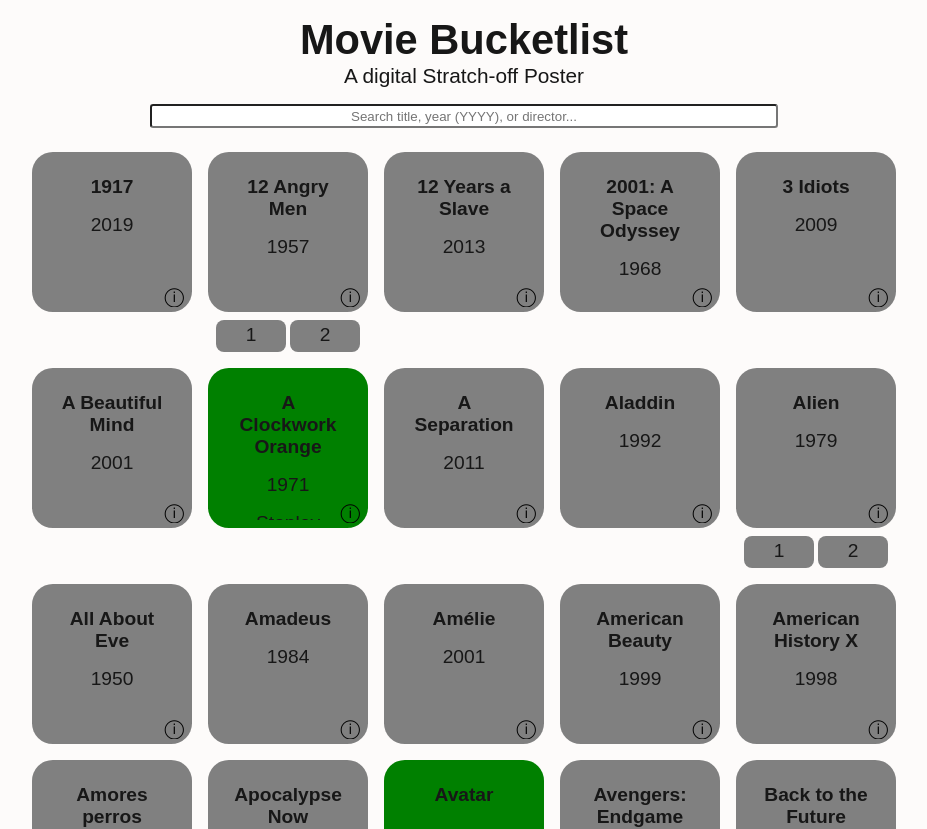
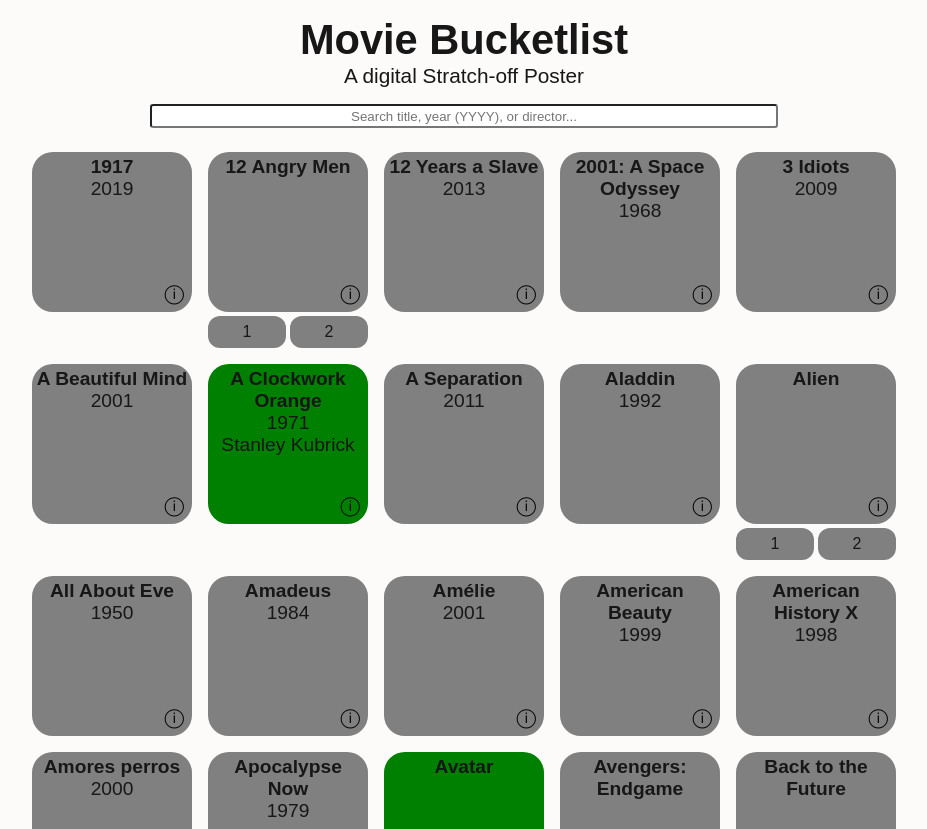
Before and after one commit to MsFairyViolet/movie-bucketlist, a Next.js app in the folder movie-bucketlist-frontend/: page / in a window 1280 px wide. Shown: the top 829 px of the page, without its empty margins (176-1103 px from the left). Built offline with nearby package versions, Linux system fonts and the light colour scheme.

Commit message:
Fix Info Button on Series and Movies Card Redesign code

```diff
--- a/movie-bucketlist-frontend/next.config.mjs
+++ b/movie-bucketlist-frontend/next.config.mjs
@@ -1,4 +1,6 @@
 /** @type {import('next').NextConfig} */
-const nextConfig = {};
+const nextConfig = {
+    productionBrowserSourceMaps: true,
+};
 
 export default nextConfig;
--- a/movie-bucketlist-frontend/src/app/globals.css
+++ b/movie-bucketlist-frontend/src/app/globals.css
@@ -70,19 +70,21 @@
   justify-content: center;
   gap: 0.5rem;
   padding: 0.5rem;
+  align-items: flex-start;
 }
 
-.no-results {
-  text-align: center;
-  font-size: 1.2rem;
-  color: gray;
-  margin-top: 20px;
+.series-container {
+  display: flex;
+  flex-direction: column;
+  align-items: center;
+
 }
 
 .movie-card,
 .series-card {
-  position: relative;
+  background-color: lightblue;
   width: calc(29vw - 0.5rem);
+  min-width: 120px;
   aspect-ratio: 1;
   border-radius: 1.3rem;
   display: flex;
@@ -91,54 +93,32 @@
   text-align: center;
 }
 
-.movie-card *,
-.series-card * {
+.card-details{
   font-size: min(0.9rem, 3vw);
-  padding: 0.5rem;
+  padding: 0.25rem;
   word-break: break-word;
   hyphens: auto;
   overflow: hidden;
 }
 
-.movie-card *:last-child,
-.series-card *:last-child {
-  padding-bottom: 0;
-}
-
-.movie-info-btn {
-  position: absolute;
-  bottom: 0.3rem;
-  right: 0.5rem;
-  padding: 0;
+.info-btn {
+  display: flex;
+  justify-content: flex-end;
+  align-self: flex-end;
+  margin-top: auto;
+  padding: 0.5rem;
   font-size: 1em;
   background: none;
   border: none;
   cursor: pointer;
 }
 
-.series-info-btn {
-  position: absolute;
-  bottom: 2.8rem;
-  right: 0.5rem;
-  padding: 0;
-  font-size: 1em;
-  background: none;
-  border: none;
-  cursor: pointer;
-}
-
-.series-container {
-  display: flex;
-  flex-direction: column;
-  align-items: center;
-  padding: 0;
-}
-
-.sub-movies{
+.sub-movie-container{
   display: flex;
   flex-wrap: wrap;
   justify-content: center;
   gap: 0.25rem;
+  margin-top: 0.25rem;
   width: 100%;
 }
 
@@ -148,7 +128,7 @@
   align-items: center;
   justify-content: center;
   text-align: center;
-  border-radius: 0.5rem;
+  border-radius: 0.75rem;
   height: 2rem;
   position: relative;
 }
@@ -156,7 +136,7 @@
 .movie-number {
   font-size: 1.0rem;
   position: absolute;
-  top: 35%;
+  top: 50%;
   left: 50%;
   transform: translate(-50%, -50%);
 }
@@ -211,9 +191,10 @@
 
 .movie-details{
   border: none;
-  margin-top: 1rem;
+  margin-top: 2rem;
 }
 
+/* Special Styling  */
 .watched-style {
   background-color: green;
 }
@@ -224,6 +205,13 @@
 
 .active {
   color: lightgrey;
+}
+
+.no-results {
+  text-align: center;
+  font-size: 1.2rem;
+  color: gray;
+  margin-top: 20px;
 }
 
 /* Media Queries */
@@ -237,6 +225,8 @@
     color-scheme: dark;
   }
 } */
+
+
 
 @media (min-width: 600px) {
   .header{
--- a/movie-bucketlist-frontend/src/components/MovieCard.js
+++ b/movie-bucketlist-frontend/src/components/MovieCard.js
@@ -2,13 +2,11 @@
 import { UnwatchedGraphic } from "./UnwatchedGraphic"
 
 
-export default function MovieCard({ movie, showMovieInfo}) {
+export default function MovieCard({ movie, showMovieInfo }) {
     return (
-        <div>
-            <div className="movie-card">
-                {movie.watched ? <WatchedGraphic movie={movie} /> : <UnwatchedGraphic movie={movie} />}
-                <button className="movie-info-btn" onClick={() => showMovieInfo(movie)}>ⓘ</button>
-            </div>
+        <div className={`movie-card ${movie.watched ? "watched-style" : "unwatched-style"}`}>
+            {movie.watched ? <WatchedGraphic movie={movie} /> : <UnwatchedGraphic movie={movie} />}
+            <button className="info-btn" onClick={() => showMovieInfo(movie)}>ⓘ</button>
         </div>
     )
 }
--- a/movie-bucketlist-frontend/src/components/SeriesCard.js
+++ b/movie-bucketlist-frontend/src/components/SeriesCard.js
@@ -7,10 +7,7 @@
 
     return (
         <div>
-            <div className="series-card">
-                {allWatched ? (<WatchedSeriesGraphic series={series} />) : (<UnwatchedSeriesGraphic series={series} />)}
-                <button className="series-info-btn" onClick={() => showSeriesInfo(series)}>ⓘ</button>
-            </div>
+            {allWatched ? (<WatchedSeriesGraphic series={series} showSeriesInfo={showSeriesInfo} />) : (<UnwatchedSeriesGraphic series={series} showSeriesInfo={showSeriesInfo} />)}
         </div >
     )
 }
--- a/movie-bucketlist-frontend/src/components/UnwatchedGraphic.js
+++ b/movie-bucketlist-frontend/src/components/UnwatchedGraphic.js
@@ -1,8 +1,8 @@
 export function UnwatchedGraphic({ movie }) {
-    return <div className="movie-card unwatched-style">
-        <div>
+    return (
+        <div className="card-details">
             <h4>{movie.title}</h4>
             <p>{movie.year}</p>
         </div>
-        </div>;
+    )
 }
--- a/movie-bucketlist-frontend/src/components/UnwatchedSeriesGraphic.js
+++ b/movie-bucketlist-frontend/src/components/UnwatchedSeriesGraphic.js
@@ -1,6 +1,6 @@
 import SubMovieCard from "./SubMovieCard";
 
-export function UnwatchedSeriesGraphic({ series }) {
+export function UnwatchedSeriesGraphic({ series, showSeriesInfo }) {
 
     const RenderFirstUnwatched = () => {
         let firstUnwatched = null
@@ -18,15 +18,14 @@
     return (
         <div className="series-container">
             <div className="series-card unwatched-style">
-                <div>
+                <div className="card-details">
                     <h4>{firstUnwatched.title}</h4>
-                    <p>{firstUnwatched.year}</p>
                 </div>
+                <button className="info-btn" onClick={() => showSeriesInfo(series)}>ⓘ</button>
             </div>
-            <div className="sub-movies">
-                {series.movies.map((movie, index) => {
-                    return <SubMovieCard key={movie.id} movie={movie} number={index + 1} />
-                }
+            <div className="sub-movie-container">
+                {series.movies.map((movie, index) =>
+                    <SubMovieCard key={movie.id} movie={movie} number={index + 1} />
                 )}
             </div>
         </div>
--- a/movie-bucketlist-frontend/src/components/WatchedGraphic.js
+++ b/movie-bucketlist-frontend/src/components/WatchedGraphic.js
@@ -1,9 +1,9 @@
 export function WatchedGraphic({ movie }) {
-    return <div className="movie-card watched-style">
-        <div>
+    return (
+        <div className="card-details">
             <h4>{movie.title}</h4>
             <p>{movie.year}</p>
             <p>{movie.director}</p>
         </div>
-    </div>;
+        )
 }
--- a/movie-bucketlist-frontend/src/components/WatchedSeriesGraphic.js
+++ b/movie-bucketlist-frontend/src/components/WatchedSeriesGraphic.js
@@ -1,19 +1,19 @@
 import SubMovieCard from "./SubMovieCard";
 
-export function WatchedSeriesGraphic({ series }) {
+export function WatchedSeriesGraphic({ series, showSeriesInfo }) {
     return (
         <div className="series-container">
-            <div className="series-card watched-style">
-                <div>
+            <div className="series-card watched-style" >
+                <div className="card-details">
                     {/* Logic to decide which title to display */}
                     <h4>{series.movies[0]?.title}</h4>
                 </div>
+                <button className="info-btn" onClick={() => showSeriesInfo(series)}>ⓘ</button>
+            </div>
 
-            </div>
-            <div className="sub-movies">
-                {series.movies.map((movie, index) => {
-                    return <SubMovieCard key={movie.id} movie={movie} number={index + 1}/>
-                }
+            <div className="sub-movie-container">
+                {series.movies.map((movie, index) =>
+                    <SubMovieCard key={movie.id} movie={movie} number={index + 1} />
                 )}
             </div>
         </div>
```
